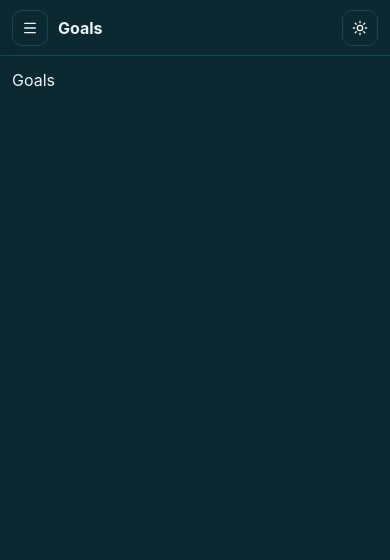
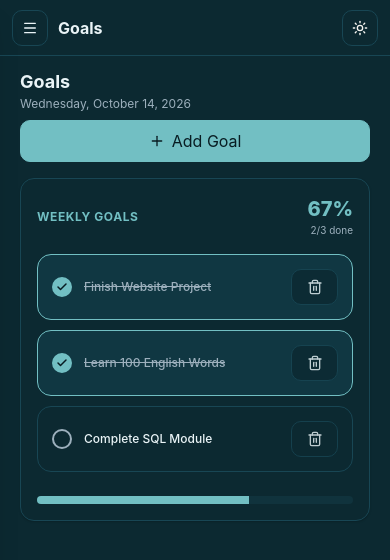
Before and after one commit to joudyjalal/personal-productivity, a React (Vite) app: page /goals in a window 390 px wide. Shown: the top 560 px of the page. Built offline with nearby package versions, Linux system fonts and the light colour scheme.

Commit message:
feat: implement weekly goals feature with responsive

```diff
--- a/src/pages/Goals.tsx
+++ b/src/pages/Goals.tsx
@@ -1,6 +1,216 @@
+import { useState, useEffect } from "react";
+import { Check, Plus, X, Trash2 } from "lucide-react";
 
-export default function Goals() {
+type GoalItem = {
+  id: string;
+  title: string;
+  completed: boolean;
+};
+
+const initialGoals: GoalItem[] = [
+  { id: "1", title: "Finish Website Project", completed: true },
+  { id: "2", title: "Learn 100 English Words", completed: true },
+  { id: "3", title: "Complete SQL Module", completed: false },
+];
+
+export function Goals() {
+  const [goals, setGoals] = useState<GoalItem[]>(() => {
+    const saved = localStorage.getItem("weekly_goals_items");
+    if (saved !== null) {
+      try {
+        return JSON.parse(saved);
+      } catch (e) {
+        console.error(e);
+      }
+    }
+    return initialGoals;
+  });
+
+  const [isModalOpen, setIsModalOpen] = useState(false);
+  const [newTitle, setNewTitle] = useState("");
+
+  useEffect(() => {
+    localStorage.setItem("weekly_goals_items", JSON.stringify(goals));
+  }, [goals]);
+
+  const completedCount = goals.filter((g) => g.completed).length;
+  const progressPercentage =
+    goals.length > 0 ? Math.round((completedCount / goals.length) * 100) : 0;
+
+  const toggleComplete = (id: string) => {
+    setGoals((prev) =>
+      prev.map((g) => (g.id === id ? { ...g, completed: !g.completed } : g)),
+    );
+  };
+
+  const handleDeleteGoal = (id: string, e: React.MouseEvent) => {
+    e.stopPropagation();
+    setGoals((prev) => prev.filter((g) => g.id !== id));
+  };
+
+  const handleAddGoal = (e: React.FormEvent) => {
+    e.preventDefault();
+    if (!newTitle.trim()) return;
+
+    const newGoal: GoalItem = {
+      id: Date.now().toString(),
+      title: newTitle,
+      completed: false,
+    };
+
+    setGoals((prev) => [...prev, newGoal]);
+    setNewTitle("");
+    setIsModalOpen(false);
+  };
+
   return (
-    <div>Goals</div>
-  )
+    <div className="space-y-4 sm:space-y-6 max-w-4xl mx-auto pb-10 px-2 sm:px-0">
+      <div className="flex flex-col sm:flex-row sm:items-center sm:justify-between gap-2">
+        <div>
+          <h2 className="text-lg sm:text-xl font-bold text-(--foreground)">
+            Goals
+          </h2>
+          <p className="text-xs text-(--muted-foreground)">
+            Wednesday, October 14, 2026
+          </p>
+        </div>
+        <button
+          onClick={() => setIsModalOpen(true)}
+          className="btn btn-primary text-xs py-2 px-3.5 flex items-center justify-center gap-1.5 w-full sm:w-auto"
+        >
+          <Plus className="w-4 h-4" />
+          <span>Add Goal</span>
+        </button>
+      </div>
+
+      <div className="card p-4 sm:p-6 rounded-(--radius-lg) border border-(--border) bg-(--surface) shadow-(--shadow-sm)">
+        <div className="flex items-center justify-between mb-4 sm:mb-6">
+          <span className="text-xs font-bold uppercase tracking-wider text-(--primary)">
+            Weekly Goals
+          </span>
+          <div className="text-right">
+            <span className="text-xl sm:text-2xl font-extrabold text-(--primary)">
+              {progressPercentage}%
+            </span>
+            <span className="block text-[10px] sm:text-xs text-(--muted-foreground)">
+              {completedCount}/{goals.length} done
+            </span>
+          </div>
+        </div>
+
+        <div className="space-y-2.5 sm:space-y-3">
+          {goals.length === 0 ? (
+            <p className="text-center text-xs text-(--muted-foreground) py-6">
+              No goals available. Add a new goal using the button above.
+            </p>
+          ) : (
+            goals.map((goal) => (
+              <div
+                key={goal.id}
+                onClick={() => toggleComplete(goal.id)}
+                className={`group flex items-center justify-between p-3.5 sm:p-4 rounded-(--radius-lg) transition-all cursor-pointer border gap-3 ${
+                  goal.completed
+                    ? "bg-(--secondary) border-(--primary) text-(--foreground)"
+                    : "border-(--border) hover:bg-(--surface-muted) text-(--foreground)"
+                }`}
+              >
+                <div className="flex items-center gap-3 sm:gap-4 min-w-0 flex-1">
+                  <div
+                    className={`w-5 h-5 sm:w-6 sm:h-6 rounded-full border-2 flex items-center justify-center shrink-0 transition-colors ${
+                      goal.completed
+                        ? "bg-(--primary) border-(--primary) text-(--primary-foreground)"
+                        : "border-(--muted-foreground) group-hover:border-(--primary)"
+                    }`}
+                  >
+                    {goal.completed && (
+                      <Check className="w-3 h-3 sm:w-3.5 sm:h-3.5 stroke-[3]" />
+                    )}
+                  </div>
+
+                  <span
+                    className={`text-xs sm:text-sm font-medium transition-all truncate ${
+                      goal.completed
+                        ? "line-through text-(--muted-foreground)"
+                        : "text-(--foreground)"
+                    }`}
+                  >
+                    {goal.title}
+                  </span>
+                </div>
+
+                <div className="flex items-center gap-2 shrink-0">
+                  <button
+                    onClick={(e) => handleDeleteGoal(goal.id, e)}
+                    className="p-1.5 rounded-(--radius) text-(--muted-foreground) hover:text-red-500 hover:bg-(--surface) transition-colors opacity-80 sm:opacity-60 group-hover:opacity-100"
+                    title="Delete goal"
+                  >
+                    <Trash2 className="w-4 h-4" />
+                  </button>
+                </div>
+              </div>
+            ))
+          )}
+        </div>
+
+        <div className="w-full h-2 bg-(--surface-muted) rounded-full overflow-hidden mt-6">
+          <div
+            className="h-full bg-(--primary) transition-all duration-500 ease-out"
+            style={{ width: `${progressPercentage}%` }}
+          />
+        </div>
+      </div>
+
+      {isModalOpen && (
+        <div className="fixed inset-0 z-50 flex items-center justify-center bg-black/50 backdrop-blur-sm p-3 sm:p-4">
+          <div className="card w-full max-w-md p-4 sm:p-6 bg-(--surface) border border-(--border) shadow-xl rounded-(--radius-lg)">
+            <div className="flex items-center justify-between mb-4">
+              <h3 className="text-sm sm:text-base font-bold text-(--foreground)">
+                Add Weekly Goal
+              </h3>
+              <button
+                onClick={() => setIsModalOpen(false)}
+                className="p-1 rounded-(--radius) text-(--muted-foreground) hover:text-(--foreground)"
+              >
+                <X className="w-5 h-5" />
+              </button>
+            </div>
+
+            <form onSubmit={handleAddGoal} className="space-y-3 sm:space-y-4">
+              <div>
+                <label className="block text-xs font-semibold text-(--muted-foreground) mb-1">
+                  Goal Title
+                </label>
+                <input
+                  type="text"
+                  value={newTitle}
+                  onChange={(e) => setNewTitle(e.target.value)}
+                  placeholder="Enter goal description..."
+                  className="w-full text-sm"
+                  required
+                />
+              </div>
+
+              <div className="flex justify-end gap-2 pt-2">
+                <button
+                  type="button"
+                  onClick={() => setIsModalOpen(false)}
+                  className="btn text-xs sm:text-sm py-2 px-3"
+                >
+                  Cancel
+                </button>
+                <button
+                  type="submit"
+                  className="btn btn-primary text-xs sm:text-sm py-2 px-3"
+                >
+                  Save Goal
+                </button>
+              </div>
+            </form>
+          </div>
+        </div>
+      )}
+    </div>
+  );
 }
+
+export default Goals;
```
